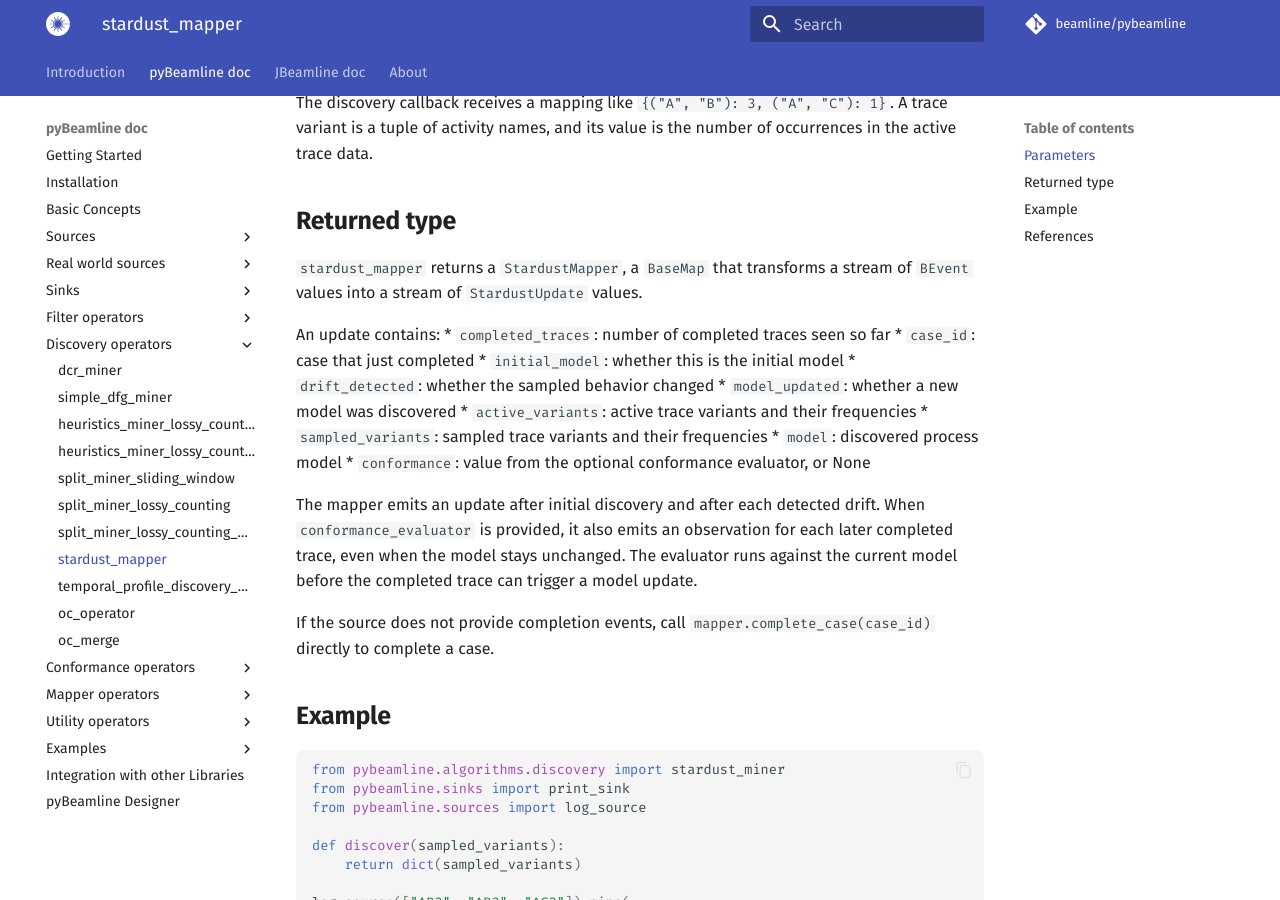
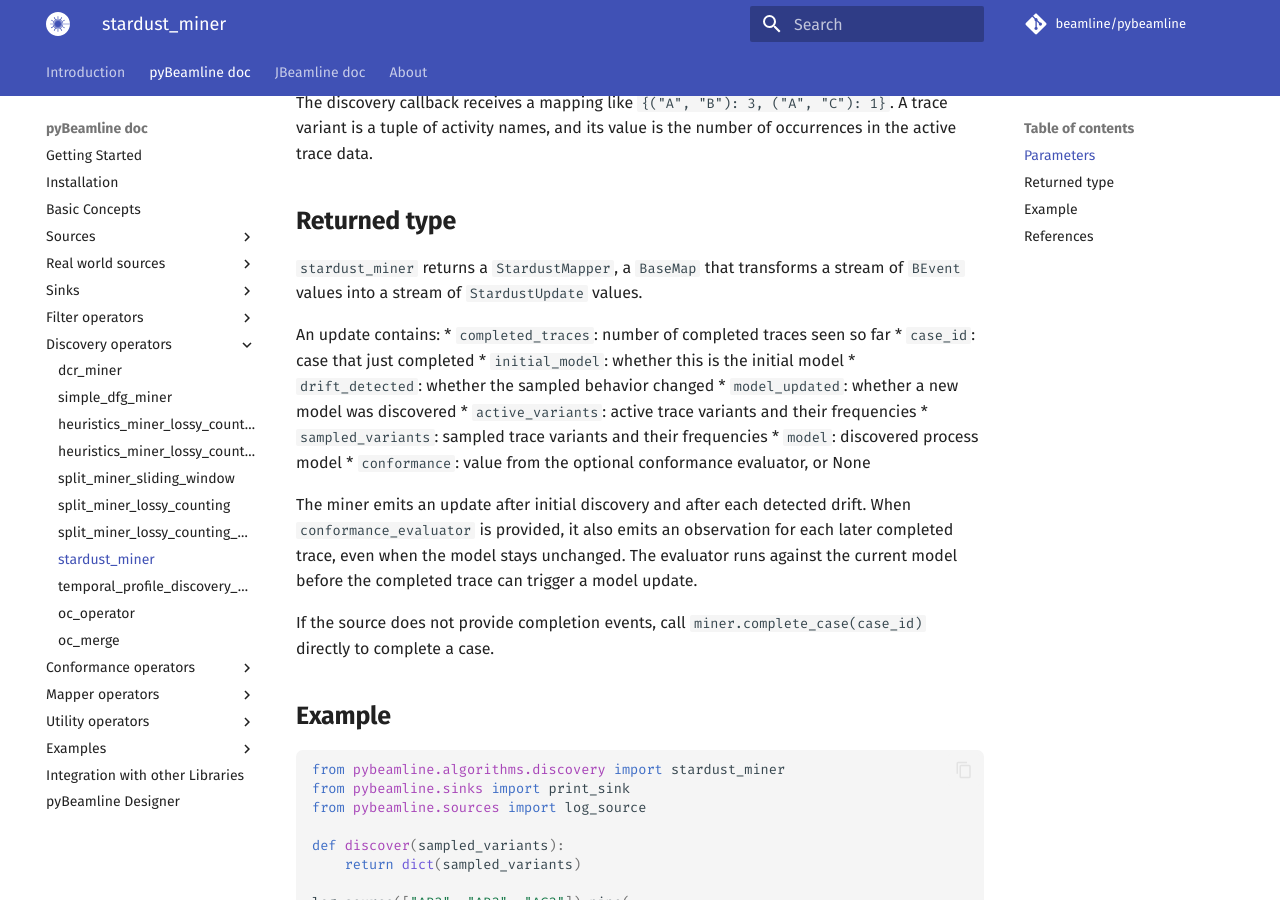
Before and after one commit to beamline/docs, an MkDocs documentation site: the page built from docs/pybeamline/discovery/stardust_miner.md, in a window 1280 px wide and 900 px high, scrolled down 988 px. Built offline with MkDocs 1.6.1 and Material for MkDocs 9.7.7, drawn with Linux system fonts in a browser that asks for light colours; comment, search, counter and statistics services are not loaded; some of the changed text lies outside the part shown.

Commit message:
Typos fix

```diff
--- a/docs/pybeamline/discovery/stardust_miner.md
+++ b/docs/pybeamline/discovery/stardust_miner.md
@@ -1,4 +1,4 @@
-# stardust_mapper
+# stardust_miner
 
 A streaming process discovery operator that implements STARDUST. It tracks completed trace variants, samples the most frequent variants, and discovers a new process model when the sampled behavior changes.
 
@@ -37,7 +37,7 @@ The discovery callback receives a mapping like `{("A", "B"): 3, ("A", "C"): 1}`.
 
 ## Returned type
 
-`stardust_mapper` returns a `StardustMapper`, a `BaseMap` that transforms a stream of `BEvent` values into a stream of `StardustUpdate` values.
+`stardust_miner` returns a `StardustMapper`, a `BaseMap` that transforms a stream of `BEvent` values into a stream of `StardustUpdate` values.
 
 An update contains:
 * `completed_traces`: number of completed traces seen so far
@@ -50,9 +50,9 @@ An update contains:
 * `model`: discovered process model
 * `conformance`: value from the optional conformance evaluator, or None
 
-The mapper emits an update after initial discovery and after each detected drift. When `conformance_evaluator` is provided, it also emits an observation for each later completed trace, even when the model stays unchanged. The evaluator runs against the current model before the completed trace can trigger a model update.
+The miner emits an update after initial discovery and after each detected drift. When `conformance_evaluator` is provided, it also emits an observation for each later completed trace, even when the model stays unchanged. The evaluator runs against the current model before the completed trace can trigger a model update.
 
-If the source does not provide completion events, call `mapper.complete_case(case_id)` directly to complete a case.
+If the source does not provide completion events, call `miner.complete_case(case_id)` directly to complete a case.
 
 
 ## Example
```
Also changed, not shown: docs/pybeamline/discovery/dcr_miner.md (+1 -3 lines).
